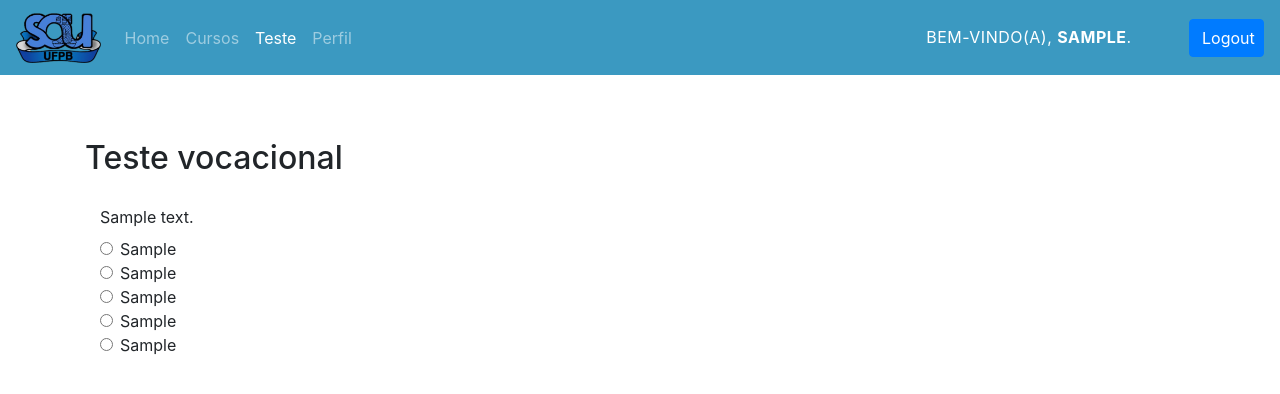
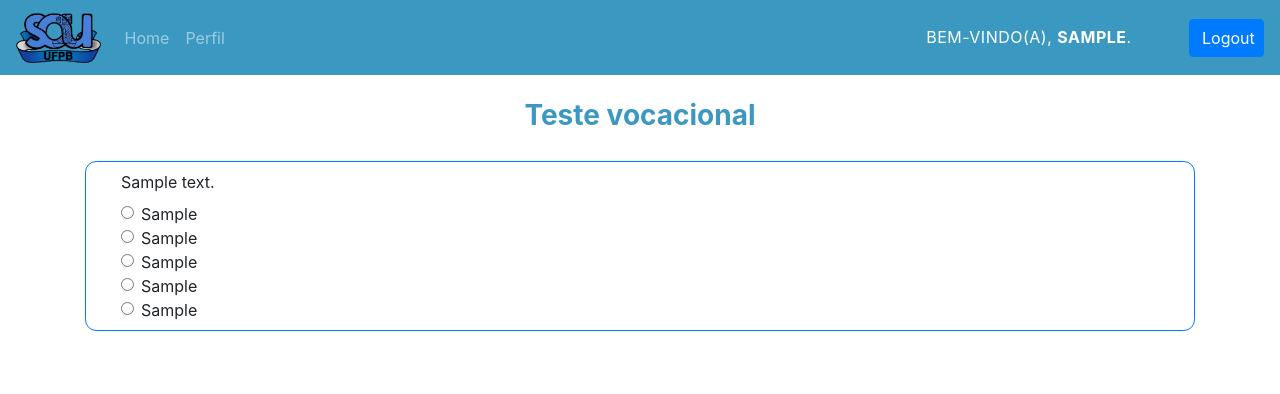
Before and after one commit to luci18530/SOUUFPB, a Django app: page /teste/ in a window 1280 px wide. Shown: the top 394 px of the page. Run offline with Django 5.2, Linux system fonts and the light colour scheme; a user stored in the database is signed in; tables that the repository leaves empty hold one stand-in row (values such as "Sample post"); some libraries are stand-ins or nearby versions.

Commit message:
# melhorias no front-end

```diff
--- a/souUfpb/app/static/css/main.css
+++ b/souUfpb/app/static/css/main.css
@@ -3,3 +3,14 @@ body {
     padding: 0;
     height: calc(100vh - 75px);
 }
+
+.custom-title {
+    font-weight: bold;
+    font-size: 28px;
+    color: rgb(59, 153, 193);
+}
+
+#curso {
+    text-decoration: none;
+    color: rgb(59, 153, 193);
+}
--- a/souUfpb/app/templates/app/perfil.html
+++ b/souUfpb/app/templates/app/perfil.html
@@ -1,9 +1,10 @@
 {% extends "app/base.html" %}
 {% load widget_tweaks %}
-
+{% load static %}
 {% block content %}
 
-<h2 style="padding-top: 40px;padding-bottom: 20px;">Perfil</h2>
+
+<h2 style="padding-bottom: 20px;" class="custom-title text-center">Perfil</h2>
     E-mail cadastrado: {{request.user.email}}
 
 {% endblock content %}
--- a/souUfpb/app/templates/app/questionario.html
+++ b/souUfpb/app/templates/app/questionario.html
@@ -3,7 +3,7 @@
 
 {% block content %}
 
-<h2 style="padding-top: 40px;padding-bottom: 20px;">Teste vocacional</h2>
+<h2 style="padding-bottom: 20px;">Teste vocacional</h2>
     <form method="post" style="width:2000px;">
         {% csrf_token %}
         {% include 'includes/form.html' with form=form %}
--- a/souUfpb/app/templates/app/teste.html
+++ b/souUfpb/app/templates/app/teste.html
@@ -1,46 +1,73 @@
 {% extends "app/base.html" %}
 {% load widget_tweaks %}
+{% load static %}
 
 {% block content %}
 
-<h2 style="padding-top: 40px;padding-bottom: 20px;">Teste vocacional</h2>
+<h2 style="padding-bottom: 20px;" class="custom-title text-center">Teste vocacional</h2>
 
     {% for pergunta in perguntas %}
-    <div class="container mb-4">
+    <div class="container mb-4 py-2 border border-primary" style="border-radius: 0.7em">
+        <div class="form-check">
             <p class="mb-2"> {{ pergunta.descricao }}</p>
             <div class="form-check">
-            <input class="form-check-input" type="radio" name="flexRadioDefault" id="flexRadioDefault1">
-            <label class="form-check-label" for="flexRadioDefault1">
+                <input class="form-check-input" type="radio" name="{{ pergunta.descricao }}" id="opcao_1" value="opcao_1">
+                <label class="form-check-label" for="opcao_1">
                 {{ pergunta.opcao_1 }}
                 </label>
             </div>
             <div class="form-check">
-            <input class="form-check-input" type="radio" name="flexRadioDefault" id="flexRadioDefault1">
-            <label class="form-check-label" for="flexRadioDefault1">
+                <input class="form-check-input" type="radio" name="{{ pergunta.descricao }}" id="opcao_2" value="opcao_2">
+                <label class="form-check-label" for="opcao_2">
                 {{ pergunta.opcao_2 }}
                 </label>
             </div>
             <div class="form-check">
-            <input class="form-check-input" type="radio" name="flexRadioDefault" id="flexRadioDefault1">
-            <label class="form-check-label" for="flexRadioDefault1">
+                <input class="form-check-input" type="radio" name="{{ pergunta.descricao }}" id="opcao_3" value="opcao_3">
+                <label class="form-check-label" for="opcao_3">
                 {{ pergunta.opcao_3 }}
                 </label>
             </div>
             <div class="form-check">
-            <input class="form-check-input" type="radio" name="flexRadioDefault" id="flexRadioDefault1">
-            <label class="form-check-label" for="flexRadioDefault1">
+                <input class="form-check-input" type="radio" name="{{ pergunta.descricao }}" id="opcao_4" value="opcao_4">
+                <label class="form-check-label" for="opcao_4">
                 {{ pergunta.opcao_4 }}
                 </label>
             </div>
             <div class="form-check">
-            <input class="form-check-input" type="radio" name="flexRadioDefault" id="flexRadioDefault1">
-            <label class="form-check-label" for="flexRadioDefault1">
+                <input class="form-check-input" type="radio" name="{{ pergunta.descricao }}" id="opcao_5" value="opcao_5">
+                <label class="form-check-label" for="opcao_5">
                 {{ pergunta.opcao_5 }}
                 </label>
             </div>
         </div>
+    </div>
 
     {% endfor %}
+
+    {% if perguntas.has_other_pages %}
+    <nav aria-label="paginacao">
+        <ul class="pagination">
+            {% if users.has_previous %}
+            <li class="page-item"><a class="page-link" href="?page={{ perguntas.previous_page_number }}">&laquo;</a></li>
+            {% else %}
+            <li class="page-item disabled"><span class="page-link">&laquo;</span></li>
+            {% endif %}
+            {% for i in perguntas.paginator.page_range %}
+            {% if perguntas.number == i %}
+                <li class="page-item active"><span class="page-link">{{ i }} <span class="sr-only">(current)</span></span></li>
+            {% else %}
+                <li class="page-item"><a class="page-link" href="?page={{ i }}">{{ i }}</a></li>
+            {% endif %}
+            {% endfor %}
+            {% if perguntas.has_next %}
+                <li class="page-item"><a class="page-link" href="?page={{ perguntas.next_page_number }}">&raquo;</a></li>
+            {% else %}
+                <li class="page-item disabled"><span class="page-link">&raquo;</span></li>
+            {% endif %}
+        </ul>
+    </nav>
+    {% endif %}
 
 
     <!-- <form method="post" style="width:2000px;">
@@ -49,6 +76,7 @@
         <input class="btn btn-primary" type="submit" value="Enviar" style="width:100px;">
     </form> -->
 
+    <!-- <link rel="stylesheet" href="{% static 'css/main.css' %}"> -->
 {% endblock content %}
 
 <!-- <!DOCTYPE html>
--- a/souUfpb/app/templates/includes/nav.html
+++ b/souUfpb/app/templates/includes/nav.html
@@ -31,12 +31,12 @@
             <li class="nav-item {% if page == 'home' %}active{% endif %}">
                 <a class="nav-link" href="{% url 'app:home' %}">Home <span class="sr-only">(current)</span></a>
             </li>
-            <li class="nav-item {% if page == 'cursos' %}active{% endif %}">
+            <!-- <li class="nav-item {% if page == 'cursos' %}active{% endif %}">
                 <a class="nav-link" href="{% url 'app:cursos' %}">Cursos</a>
             </li>
             <li class="nav-item {% if page == 'teste' %}active{% endif %}">
                 <a class="nav-link" href="{% url 'app:teste' %}">Teste</a>
-            </li>
+            </li> -->
             <li class="nav-item {% if page == 'perfil' %}active{% endif %}">
                 <a class="nav-link" href="{% url 'app:perfil' %}">Perfil</a>
             </li>
--- a/souUfpb/app/views.py
+++ b/souUfpb/app/views.py
@@ -10,7 +10,7 @@ from django.http import HttpResponse
 from django.urls import reverse
 from django.db.models import F
 from django.http import JsonResponse
-from django.core.paginator import Paginator
+from django.core.paginator import Paginator, EmptyPage, PageNotAnInteger
 
 def get_data(request):
     curso_id = request.GET.get('id', '')
@@ -32,7 +32,8 @@ def get_data(request):
 def teste(request):
     perguntas = Question.objects.all()
     questoes = Pergunta.objects.all()
-    paginator = Paginator(questoes, 3)
+    paginator = Paginator(questoes, 5)
+    page = request.GET.get('page', 1)
     if request.method == 'POST':
         form = QuestionarioForm(request.POST, perguntas=perguntas)
         if form.is_valid():
@@ -43,9 +44,15 @@ def teste(request):
     else:
         form = QuestionarioForm(perguntas=perguntas)
 
-    page_number = request.GET.get("page")
-    page_obj = paginator.get_page(page_number)
-    return render(request, 'app/teste.html', {'form': form, 'page': 'teste', 'perguntas': questoes, 'page_obj': page_obj})
+
+
+    try:
+        questoes = paginator.page(page)
+    except PageNotAnInteger:
+        questoes = paginator.page(1)
+    except EmptyPage:
+        questoes = paginator.page(paginator.num_pages)
+    return render(request, 'app/teste.html', {'form': form, 'page': 'teste', 'perguntas': questoes})
 
 @login_required
 def cursos(request):
```
Also changed, not shown: souUfpb/app/templates/app/cursos.html (+16 -8 lines), souUfpb/app/templates/app/home.html (+9 -1 lines), souUfpb/app/migrations/0002_pergunta.py (added). Lines whose indentation alone changed are shown as unchanged.
